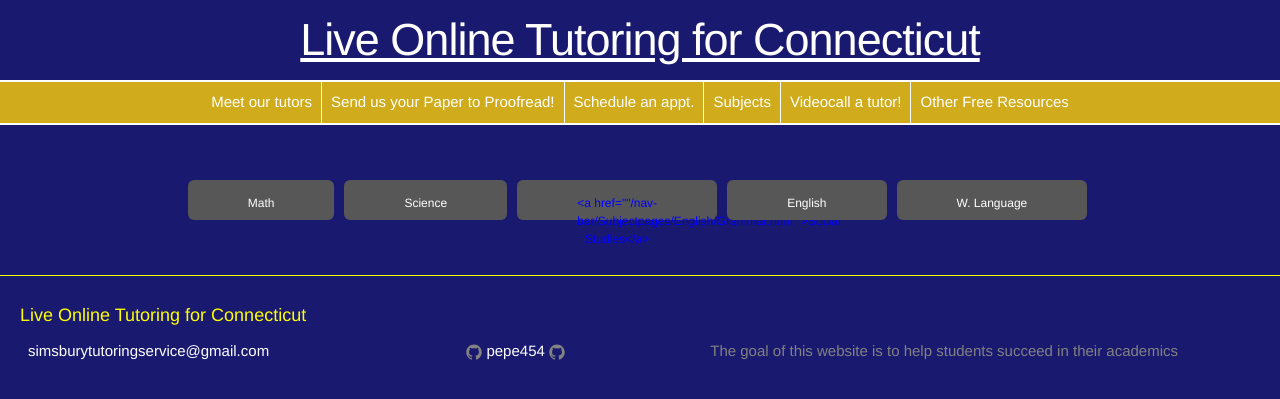
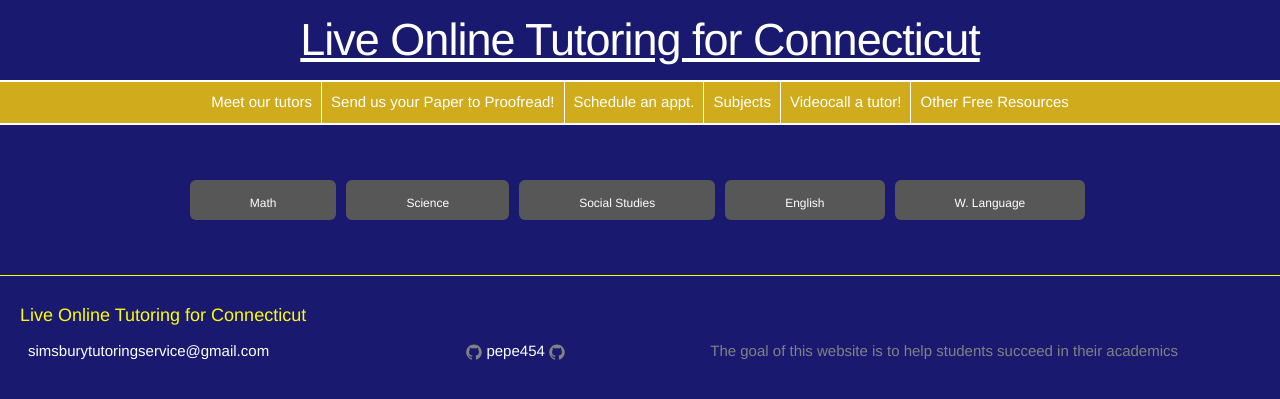
Before and after one commit to pepe454/pepe454.github.io, a Jekyll site: the page built from nav-bar/subjects.md, in a window 1280 px wide. Shown: the top 399 px of the page. Built offline with Jekyll 4.4.1, drawn with Linux system fonts in a browser that asks for light colours; some of the changed lines change nothing that is shown.

Commit message:
Update subjects.md

```diff
--- a/nav-bar/subjects.md
+++ b/nav-bar/subjects.md
@@ -47,7 +47,7 @@ ul li ul li {
       </ul>
     </li>
     <li class="button">
-      <a href=""{{ "/nav-bar/Subjectpages/English/Grammar.html" | prepend: site.baseurl }}"">Social Studies</a>
+      <a href="#">Social Studies</a>
         <ul>
           <li><a href="#">U.S. History</a></li>
           <li><a href="#">World History</a></li>
@@ -57,7 +57,7 @@ ul li ul li {
     <li class="button">
       <a href="#">English</a>
         <ul>
-          <li><a href="#">Grammer</a></li>
+          <li><a href="{{ "/nav-bar/Subjectpages/English/Grammar.html" | prepend: site.baseurl }}">Grammer</a></li>
           <li><a href="#">Literature</a></li>
           <li><a href="#">AP Prep</a></li>
         </ul>
```
